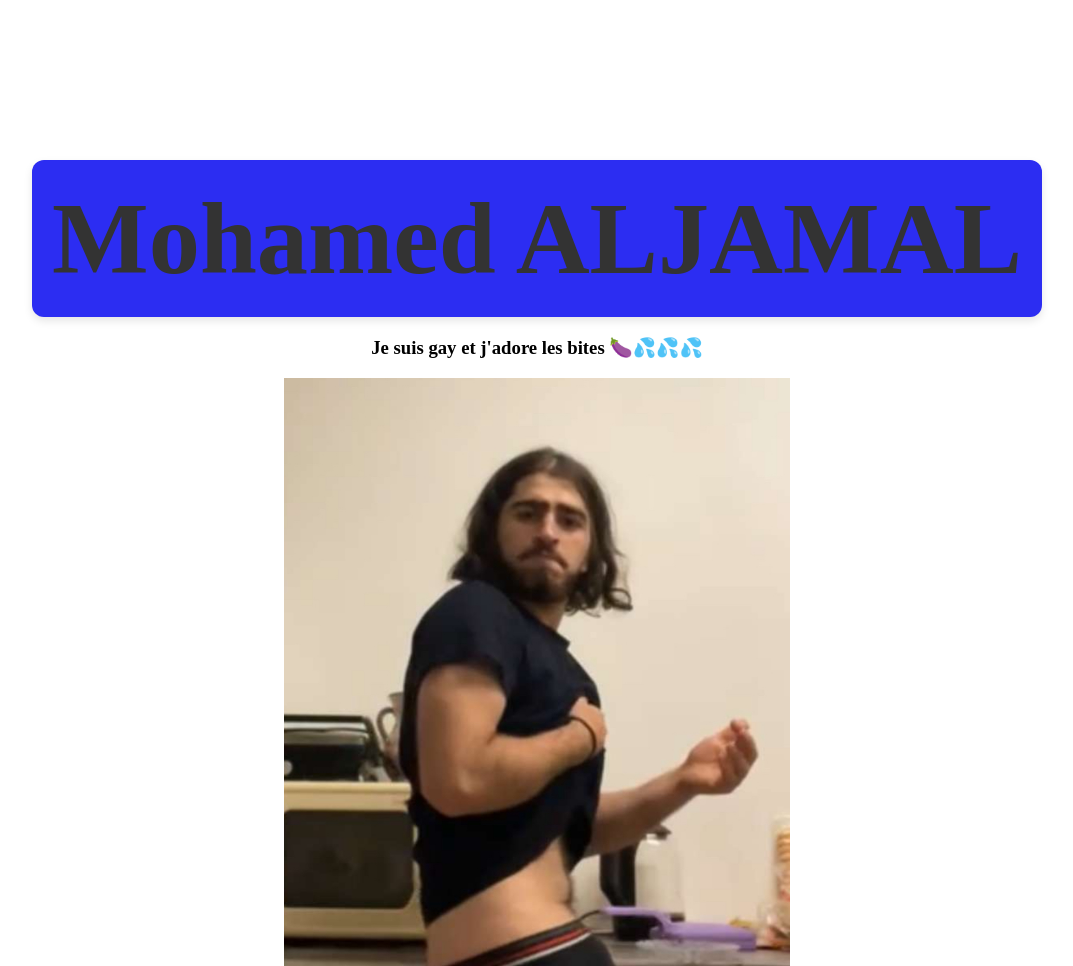
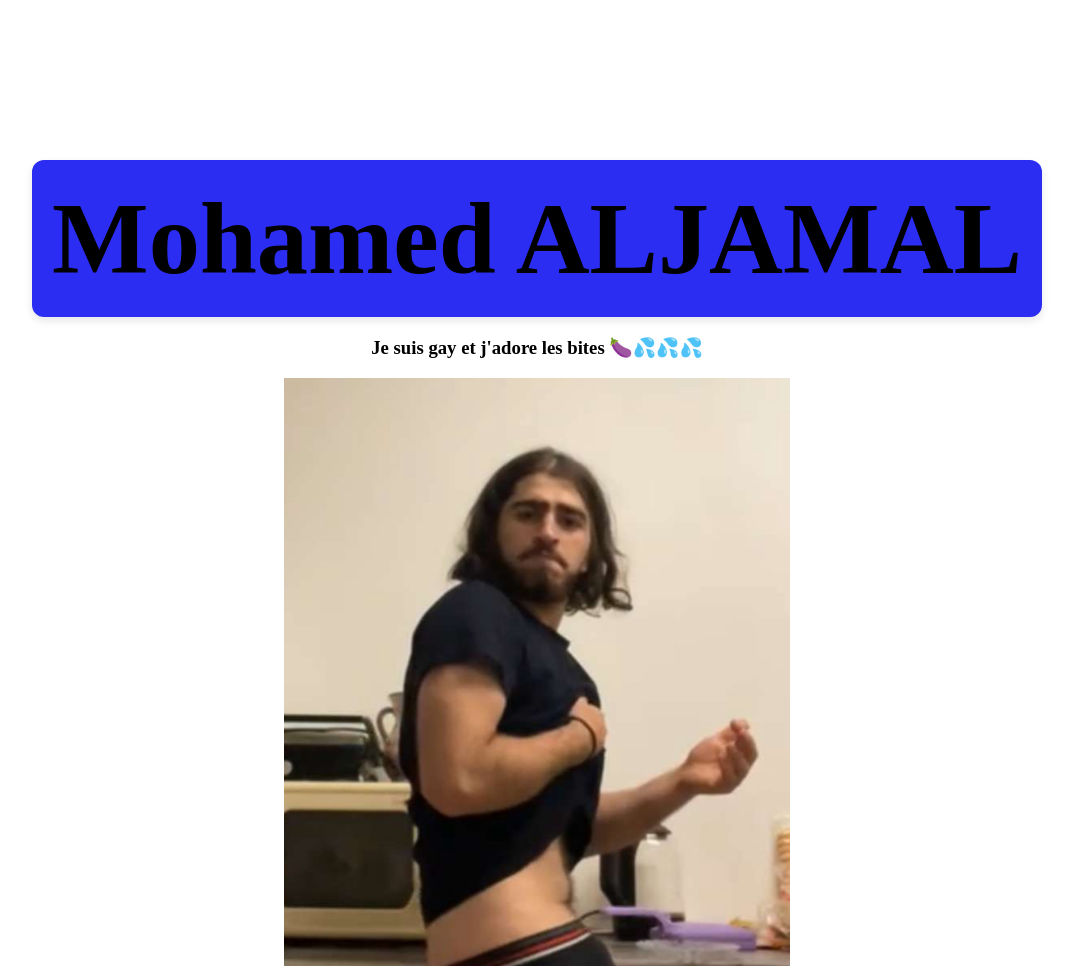
Before and after one commit to ibeniani/ibeniani.github.io, a plain HTML site: page index.html in a window 1280 px wide. Shown: the top 966 px of the page, without its empty margins (103-1176 px from the left). Drawn offline with Linux system fonts and the light colour scheme.

Commit message:
Update index.html

```diff
--- a/index.html
+++ b/index.html
@@ -32,7 +32,7 @@
     h1 {
   font-size: 8vw; /* taille responsive (s'adapte à l'écran) */
   background-color: #2C2DF2; /* couleur de fond */
-  color: #333; /* couleur du texte */
+  color: #000000; /* couleur du texte */
   padding: 20px;
   border-radius: 12px;
   margin: 20px auto;
```
